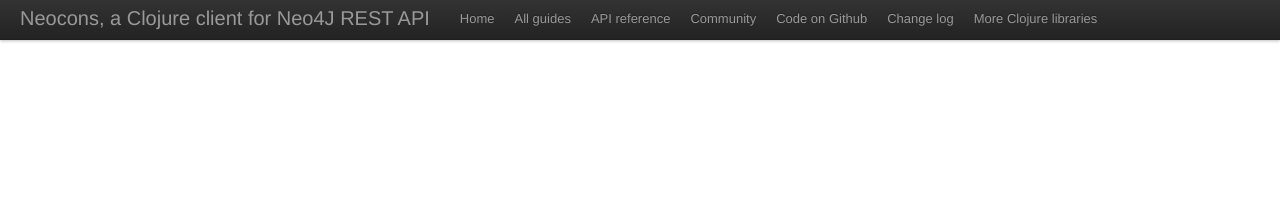
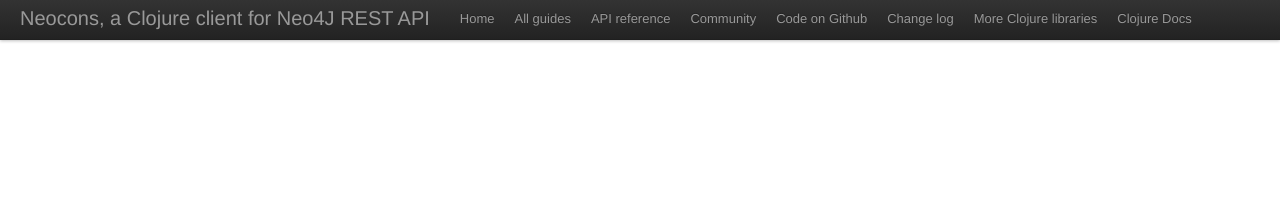
Before and after one commit to clojurewerkz/neocons.docs, a Jekyll site: the page built from index.html, in a window 1280 px wide. Shown: the top 203 px of the page. Built offline with Jekyll 4.4.1, drawn with Linux system fonts in a browser that asks for light colours; some web fonts are replaced.

Commit message:
Link to clojure-doc.org

```diff
--- a/_layouts/article.html
+++ b/_layouts/article.html
@@ -59,6 +59,9 @@
               <li>
                 <a href='http://clojurewerkz.org'>More Clojure libraries</a>
               </li>
+              <li>
+                <a href='http://clojure-doc.org'>Clojure Docs</a>
+              </li>
             </ul>
           </div>
         </div>
--- a/_layouts/default.html
+++ b/_layouts/default.html
@@ -60,6 +60,9 @@
               <li>
                 <a href='http://clojurewerkz.org'>More Clojure libraries</a>
               </li>
+              <li>
+                <a href='http://clojure-doc.org'>Clojure Docs</a>
+              </li>
             </ul>
           </div>
         </div>
```
